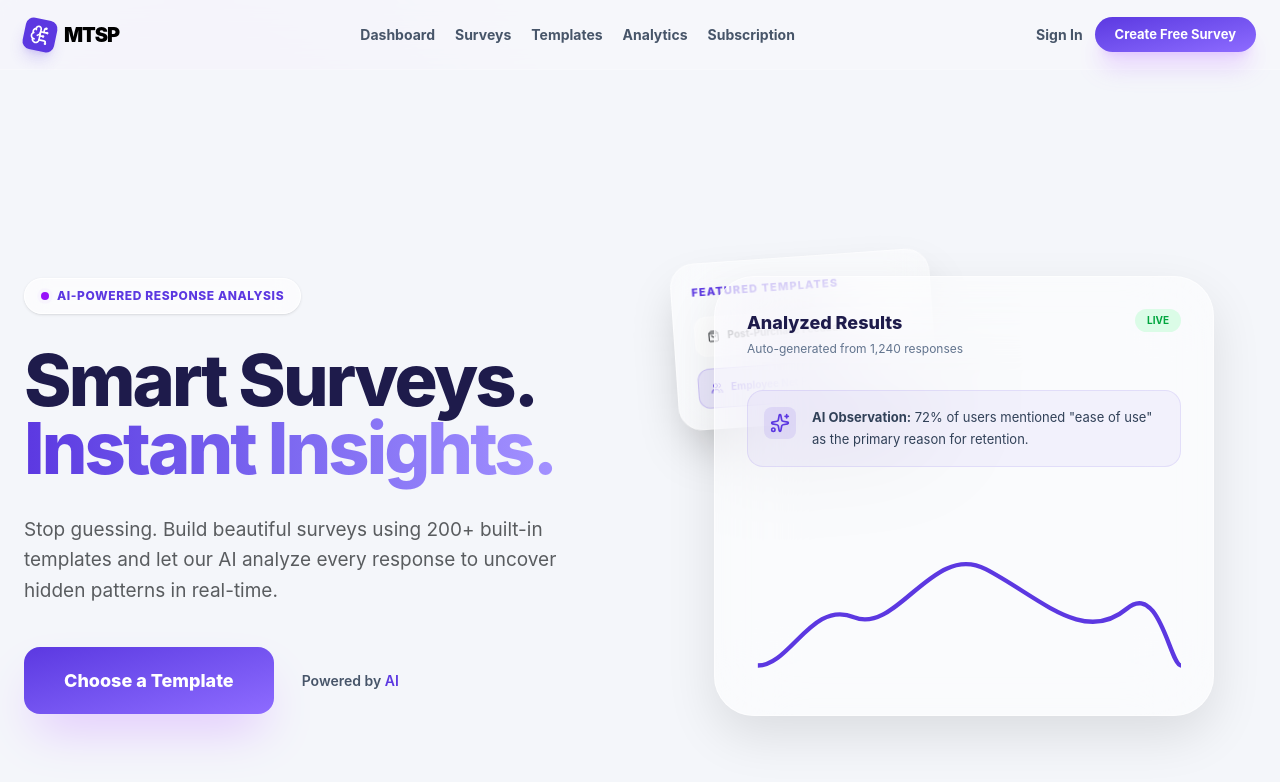
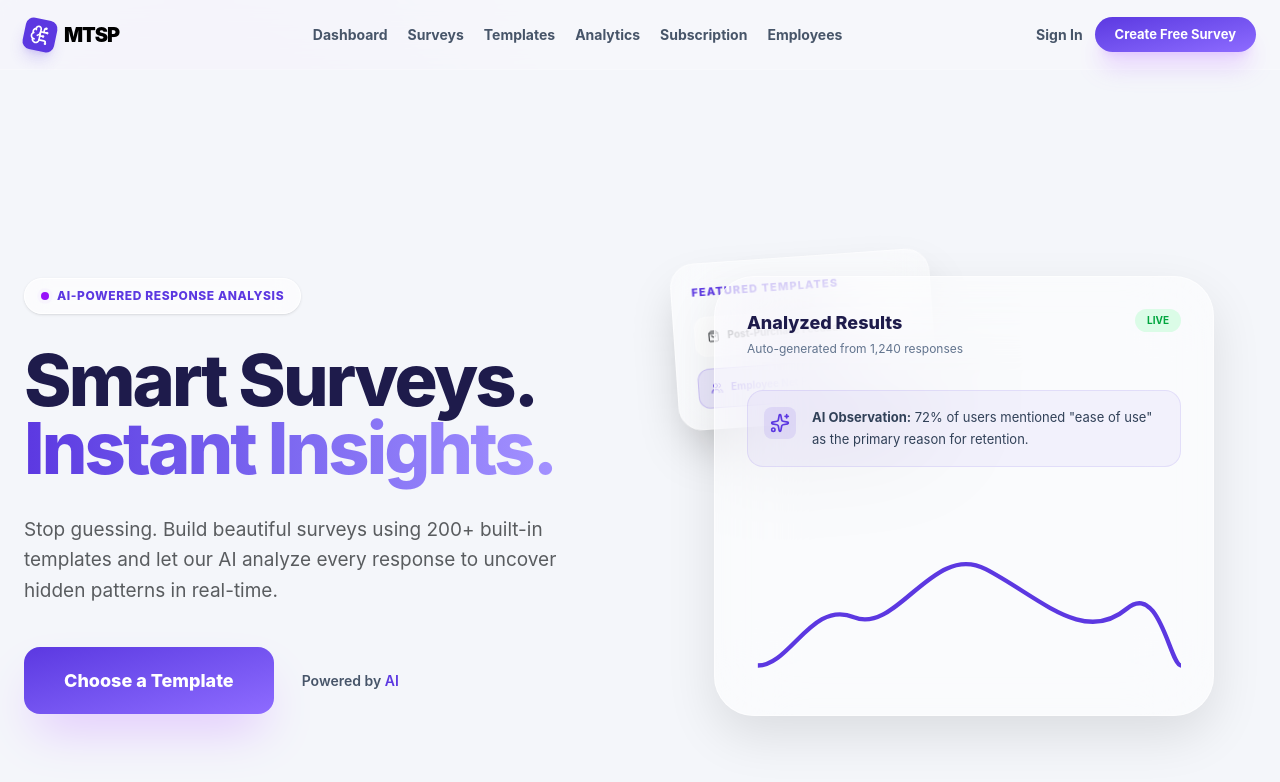
Before and after one commit to SMTIAP/smtiap-web, a React (Vite) app: page / in a window 1280 px wide. Shown: the top 782 px of the page. Built offline with nearby package versions, Linux system fonts and the light colour scheme.

Commit message:
Added Employees Section

```diff
--- a/src/components/NavBar.tsx
+++ b/src/components/NavBar.tsx
@@ -7,6 +7,7 @@ const links = [
   { to: "/templates", label: "Templates" },
   { to: "/analytics", label: "Analytics" },
   { to: "/subscription", label: "Subscription" },
+  { to: "/role-management", label: "Employees" },
 ];
 
 export default function NavBar() {
```
Also changed, not shown: 1 other file (tests, documents, lock files or other folders).
